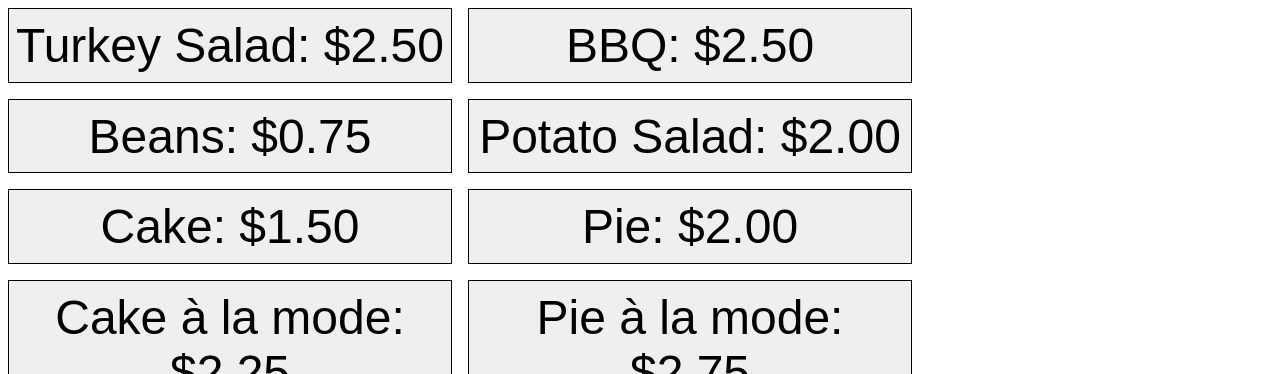
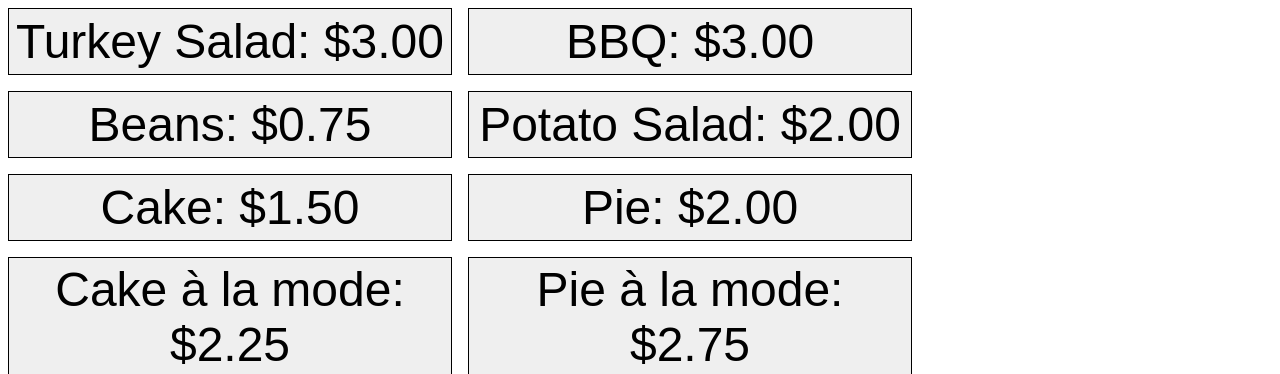
Before and after one commit to ChandlerSwift/ice-cream-social-pricing, a plain HTML site: page index.html in a window 1280 px wide. Shown: the top 374 px of the page. Drawn offline with nearby package versions, Linux system fonts and the light colour scheme.

Commit message:
Update prices for 2025

```diff
--- a/index.html
+++ b/index.html
@@ -116,11 +116,11 @@
                 freeMeal: false,
                 items: {
                     "Turkey Salad": {
-                        cost: 2.5,
+                        cost: 3,
                         quantity: 0,
                     },
                     "BBQ": {
-                        cost: 2.5,
+                        cost: 3,
                         quantity: 0,
                     },
                     "Beans": {
@@ -156,14 +156,14 @@
                         quantity: 0,
                     },
                     "Milk": {
-                        cost: 1,
+                        cost: 1.5,
                         quantity: 0,
                     },
                     "Bottled Water": {
                         cost: 1,
                         quantity: 0,
                     },
-                    /* Egg */ "Coffee": {
+                    /* Egg */ "Coffee (empty cup)": {
                         cost: 1,
                         quantity: 0,
                     },
```
